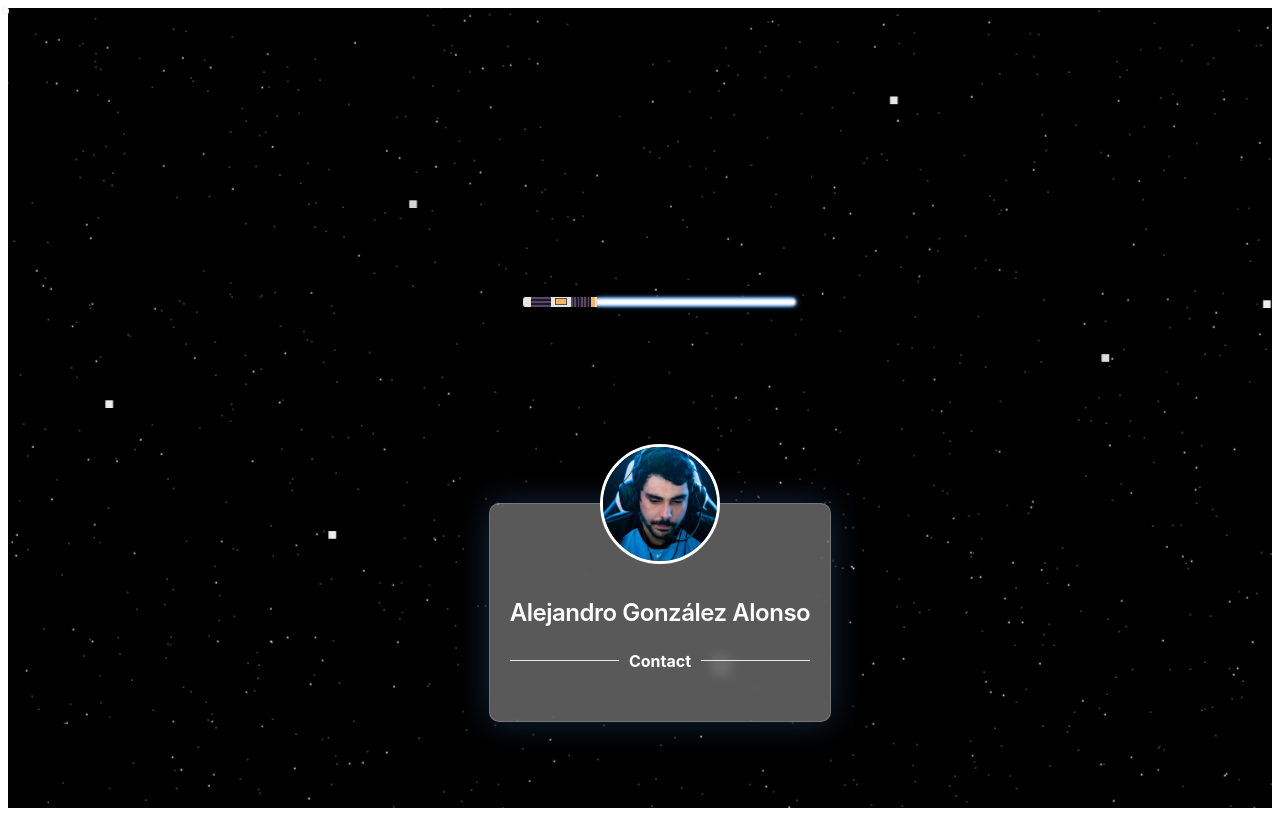
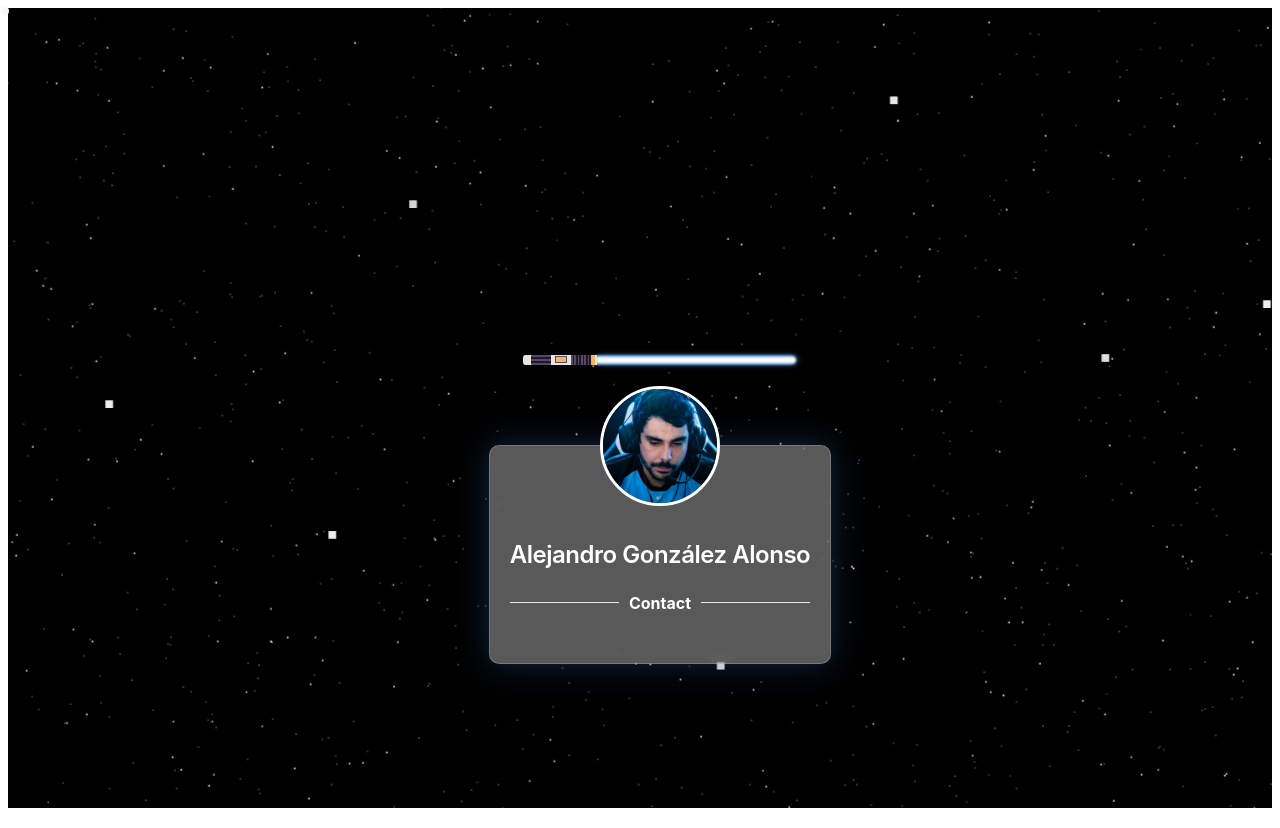
Before and after one commit to herrlegno/website, a Next.js app: page / in a window 1280 px wide. Shown: the top 828 px of the page. Built offline with nearby package versions, Linux system fonts and the light colour scheme; some icons are missing.

Commit message:
refactor: moves structure

```diff
--- a/components/molecules/hero/hero.tsx
+++ b/components/organisms/hero/hero.tsx
@@ -24,9 +24,6 @@ const Hero = () => {
             <LightSaber />
           </div>
           <div className={classnames(styles.center, styles.profileInformation)}>
-            <Typography.p variant="h2" className={styles.glare}>
-              I am
-            </Typography.p>
             <ProfileCard />
           </div>
         </Container>
--- a/pages/index.tsx
+++ b/pages/index.tsx
@@ -1,5 +1,5 @@
 import type { NextPage } from "next";
-import Hero from "components/molecules/hero/hero";
+import Hero from "components/organisms/hero/hero";
 
 const Index: NextPage = () => {
   return <Hero />;
```
Also changed, not shown: components/organisms/hero/hero.module.css (renamed from components/molecules/hero/hero.module.css).
